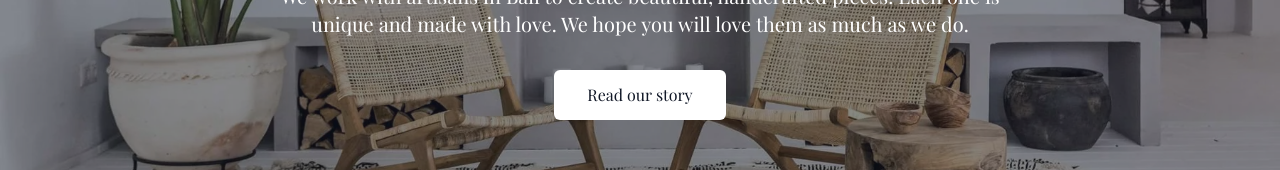
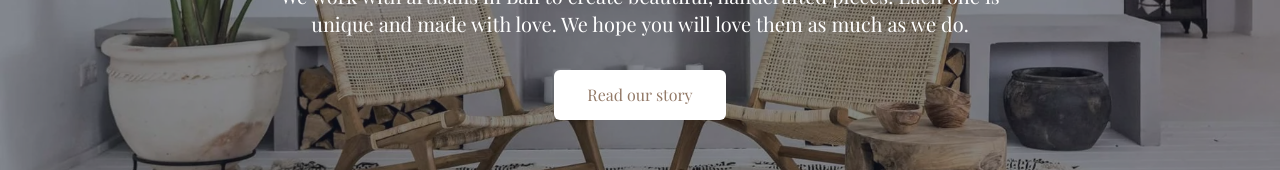
Before and after one commit to oorestisime/kayon-decor, a Next.js app: page /cart in a window 1280 px wide. Shown: the part 692-862 px from the top of the page. Built offline with nearby package versions, Linux system fonts and the light colour scheme.

Commit message:
fixed button oversight

```diff
--- a/src/components/Story.tsx
+++ b/src/components/Story.tsx
@@ -31,7 +31,7 @@ export const Story = () => {
           </p>
           <Link
             href="/about-us"
-            className="mt-8 block w-full rounded-md border border-transparent bg-white text-[#937a68] px-8 py-3 text-base font-medium text-gray-900 hover:bg-gray-100 sm:w-auto hover:bg-brown-primary hover:text-white"
+            className="mt-8 block w-full rounded-md border border-transparent bg-white text-[#937a68] px-8 py-3 text-base font-medium  sm:w-auto hover:bg-brown-primary hover:text-white"
           >
             Read our story
           </Link>
```
